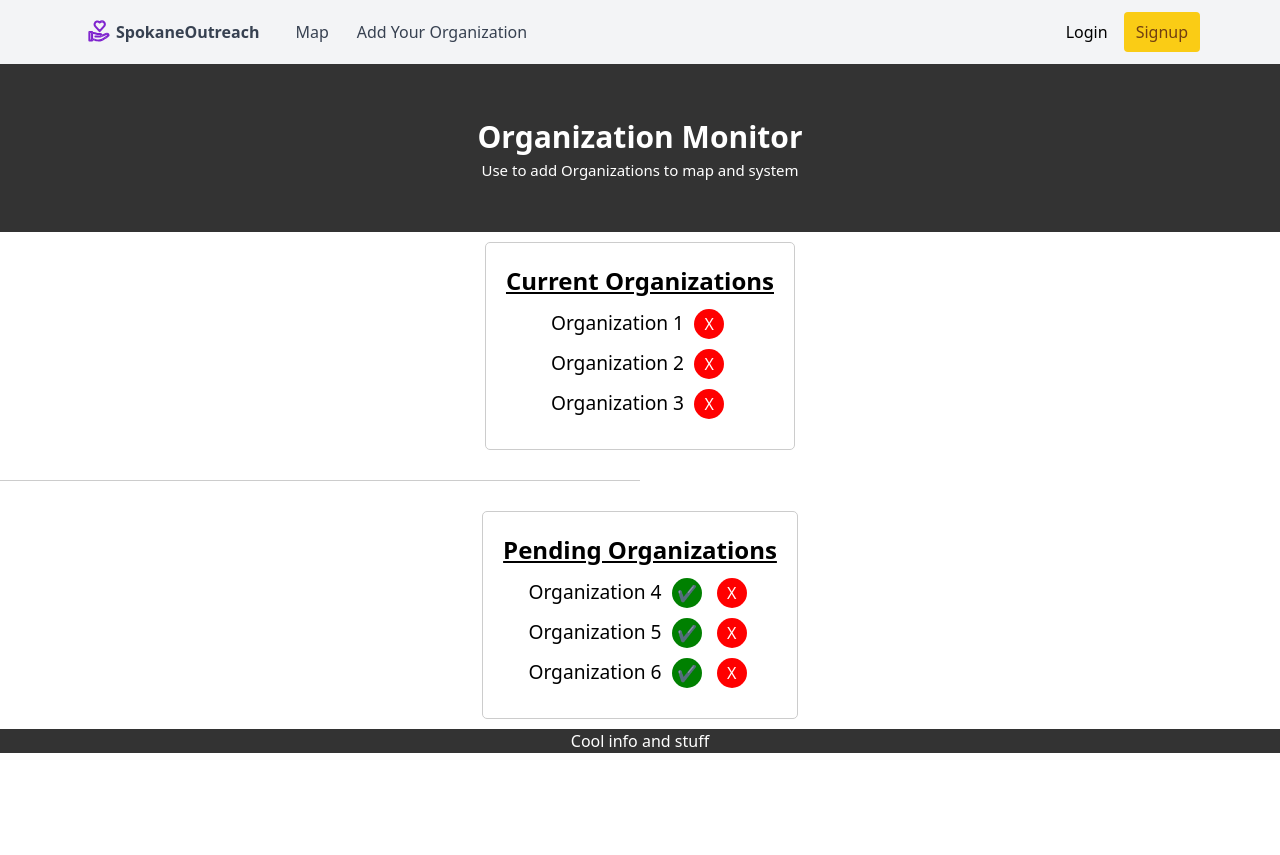
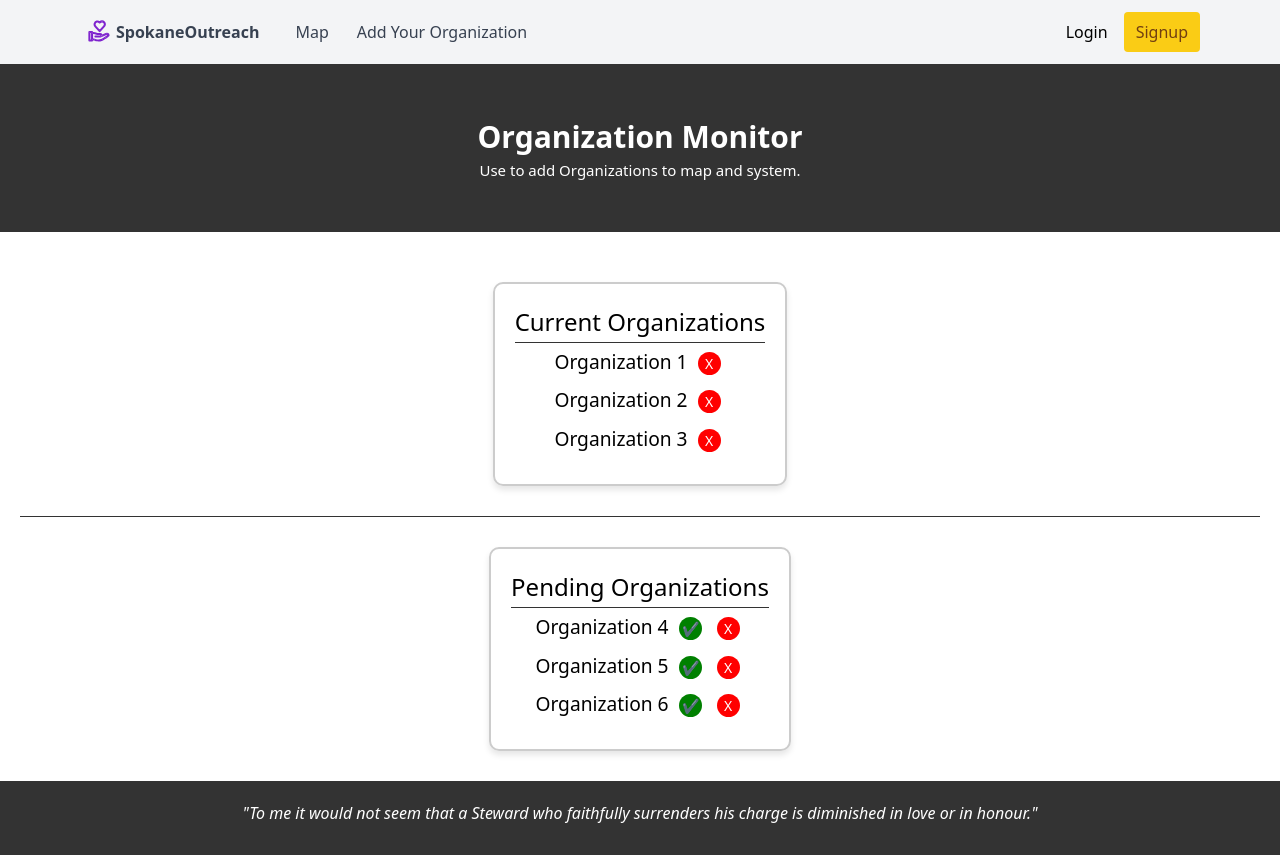
Before and after one commit to KyanPepper/2024-Intellitect-Hackathon, a SvelteKit app in the folder Frontend/: page /acceptPage in a window 1280 px wide. Before the commit the page ends 800 px from the top, so only its background shows below. Built offline with nearby package versions, Linux system fonts and the light colour scheme.

Commit message:
Redesign

```diff
--- a/Frontend/src/routes/acceptPage/+page.svelte
+++ b/Frontend/src/routes/acceptPage/+page.svelte
@@ -6,13 +6,16 @@
 <body>
     <div class="cta">
         <h2 class="ctaTitle">Organization Monitor</h2>
-        <p class="ctaSub">Use to add Organizations to map and system</p>
+        <p class="ctaSub">Use to add Organizations to map and system.</p>
     </div>
 
     <div class="content">
         <div class="container">
             <div class="org-list">
                 <h2>Current Organizations</h2>
+                <div class="seperator">
+                    <hr>
+                </div>
                 <div class="org">
                     <span>Organization 1</span>
                     <button class="check-mark-button red">X</button>
@@ -34,6 +37,9 @@
 
             <div class="pending-list">
                 <h2>Pending Organizations</h2>
+                <div class="seperator">
+                    <hr>
+                </div>
                 <div class="pending-org">
                     <span>Organization 4</span>
                     <button class="check-mark-button green">&#10004;</button>
@@ -54,14 +60,14 @@
     </div>
 
     <div class="additional-info">
-        <p>Cool info and stuff</p>
+        <p>"To me it would not seem that a Steward who faithfully surrenders his charge is diminished in love or in honour."</p>
     </div>
 
 </body>
 
 <style>
         /* Basic CSS for demonstration purposes */
-        body, html {
+        body {
             margin: 0;
             padding: 0;
             height: 100%;
@@ -72,6 +78,9 @@
             align-items: center;
             flex-direction: column;
             height: 100%;
+            margin: auto;
+            padding: 20px;
+            margin-top: 20px;
         }
         .cta {
             background-color: #333;
@@ -93,21 +102,39 @@
             flex-grow: 1;
             width: 100%;
         }
+        .org:hover,
+        .pending-org:hover {
+            transform: scale(1.1); /* Enlarge on hover */
+            transition: transform 0.3s ease; /* Add smooth transition */
+        }
+        .org-list .org,
+        .pending-list .pending-org {
+            margin-top: 5px;
+            margin-bottom: 10px;
+            font-size: 1.2em;
+            transition: transform 0.3s ease; /* Add transition for smooth scaling */
+        }
+
+        .org:hover,
+        .pending-org:hover {
+            transform: scale(1.1); /* Enlarge on hover */
+        }
         .org-list, .pending-list {
             flex-basis: 45%;
             margin: 10px;
             padding: 20px;
-            border: 1px solid #ccc;
-            border-radius: 5px;
+            border: 2px solid #ccc; /* Increased border size */
+            border-radius: 10px; /* Rounded corners */
             text-align: center;
+            box-shadow: 0 4px 6px rgba(0, 0, 0, 0.1); /* Added box shadow */
         }
         .org-list h2, .pending-list h2 {
             font-size: 1.5em;
-            font-weight: bold;
-            text-decoration: underline;
-            margin-bottom: 10px;
+            font-weight: normal;
+            margin-bottom: 2px;
         }
         .org-list .org, .pending-list .pending-org {
+            margin-top: 5px;
             margin-bottom: 10px;
             font-size: 1.2em;
         }
@@ -118,20 +145,26 @@
         }
         .divider hr {
             border: none;
-            border-top: 1px solid #ccc;
-            width: 50%;
+            border-top: 1px solid #333;
+            width: 100%;
+        }
+        .seperator {
+            width: 100%;
+        }
+        .seperator hr {
+            border-top: .5px solid #333;
+            width: 100%;
         }
         .check-mark-button {
             display: inline-block;
-            width: 30px;
-            height: 30px;
+            width: 23px;
+            height: 23px;
             border: none;
             border-radius: 50%;
             text-align: center;
-            font-size: 16px;
-            line-height: 30px;
+            font-size: 14px;
+            line-height: 23px;
             cursor: pointer;
-            transition: background-color 0.3s ease;
             margin: 0 5px; /* Added margin */
         }
         .check-mark-button.green {
@@ -143,15 +176,18 @@
             color: white;
         }
         .additional-info {
-            flex-shrink: 0; /* Prevent additional-info from shrinking */
             flex-grow: 1; /* Let additional-info grow to fill remaining space */
             width: 100%; /* Make sure it spans the entire width */
             text-align: center;
             color: #fff;
             margin-top: auto; /* Push it to the bottom */
+            margin-bottom: auto; /* Reset margin bottom to ensure it fills the remaining space */
+            padding: 20px; /* Add padding for better appearance */
             background-color: #333;
         }
         .additional-info p {
             margin-bottom: 10px;
+            color:light-gray;
+            font-style: italic;
         }
 </style>
--- a/Frontend/src/routes/contactPage/+page.svelte
+++ b/Frontend/src/routes/contactPage/+page.svelte
@@ -5,7 +5,7 @@
         <p class="ctaSub">Fill the form out below for your to get involved!</p>
     </div>
 
-    <div class="container">
+<div class="container">
     <h1>Organization Info</h1>
     <form action="submit_form.php" method="post">
         <div class="form-group">
```
